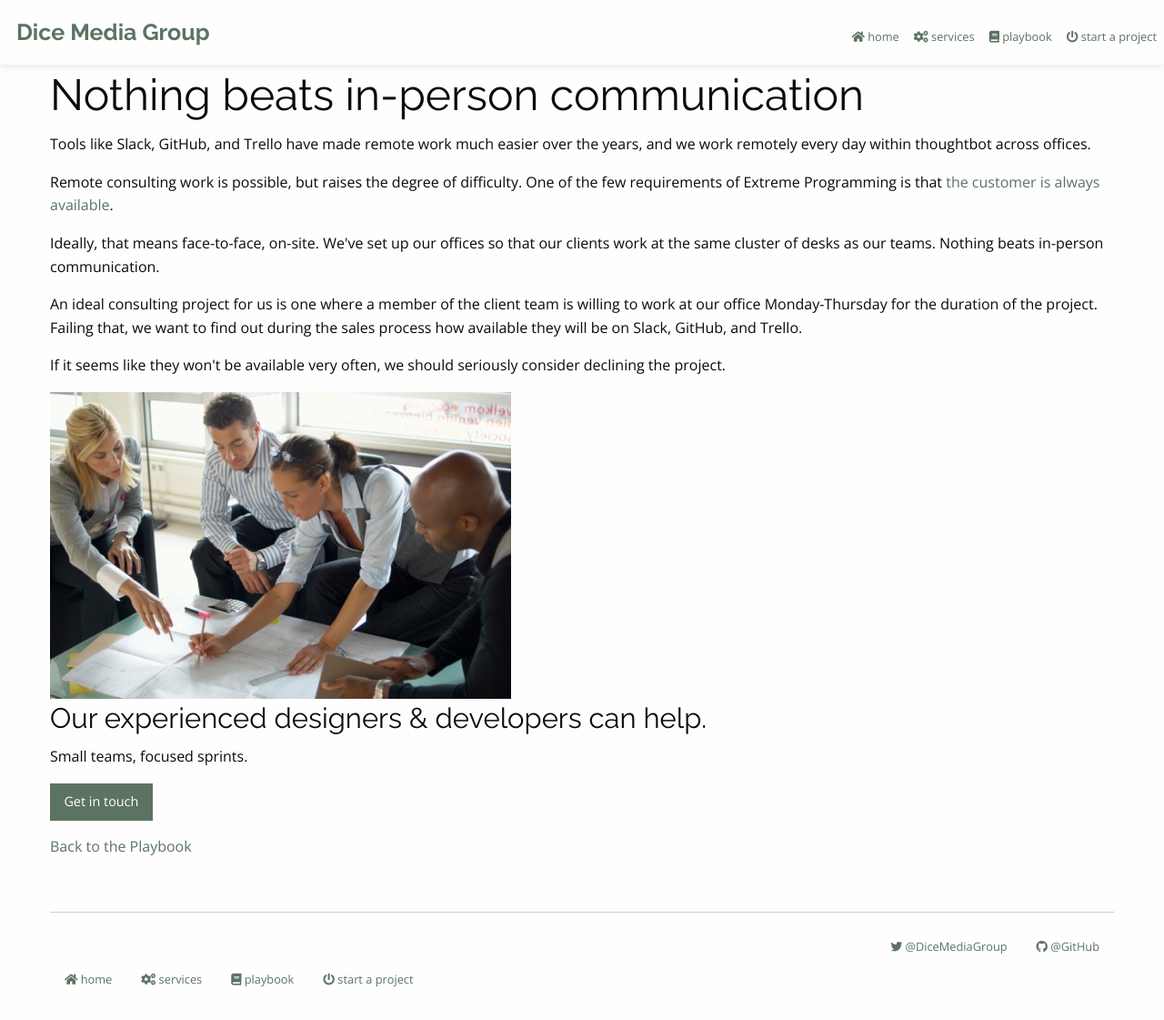
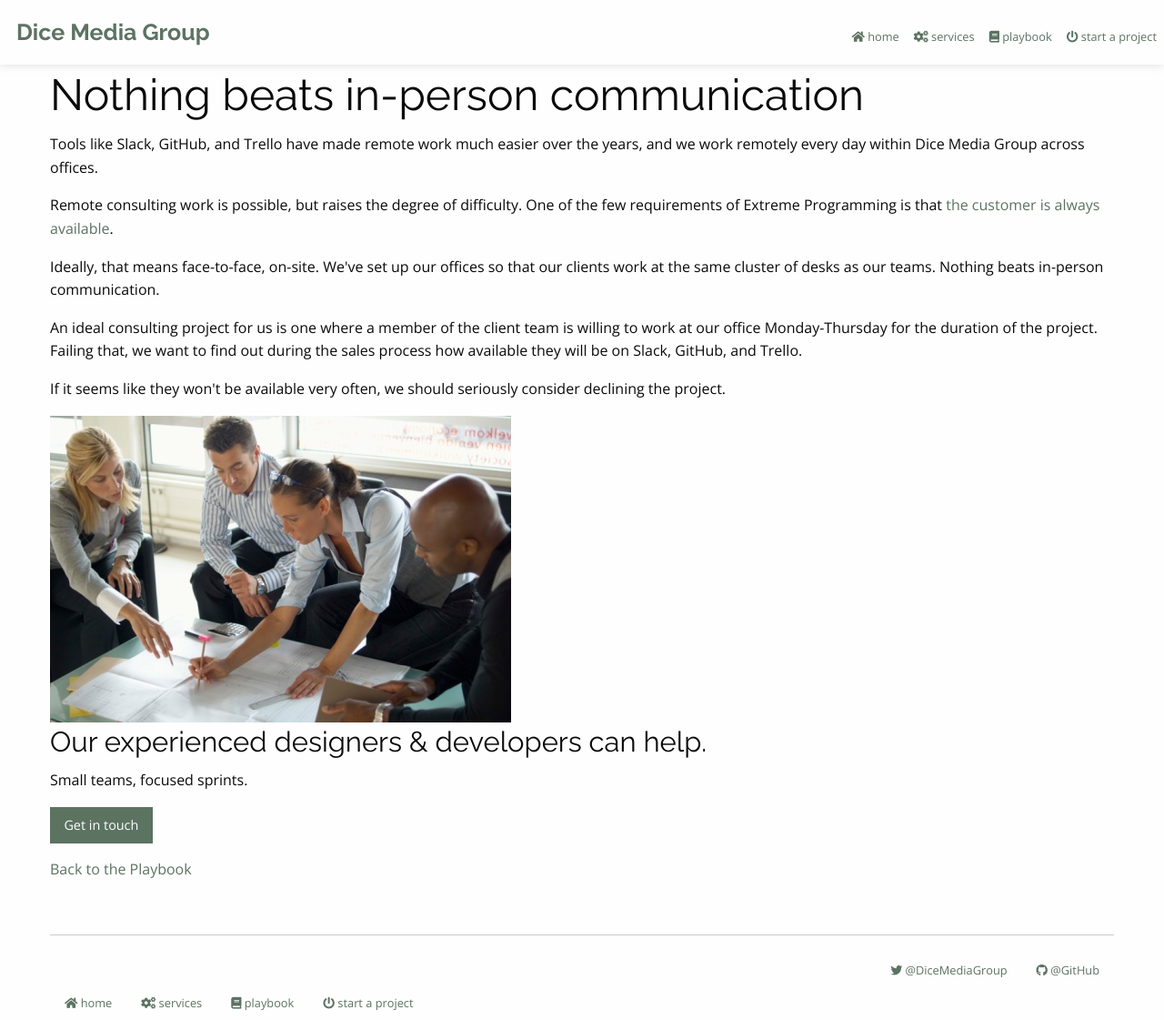
Before and after one commit to dice-media-group/dice-media-group.github.io, a Jekyll site: the page built from playbook/planning/in-person-communication/index.html, in a window 1280 px wide. Shown: the whole page at 91% size. Built offline with Jekyll 4.4.1, drawn with Linux system fonts in a browser that asks for light colours; nearby versions of some CDN libraries; before the commit the page ends 1095 px from its top, so only the background shows below that.

```diff
--- a/playbook/planning/in-person-communication/index.html
+++ b/playbook/planning/in-person-communication/index.html
@@ -12,7 +12,7 @@ description: Dice Media Group's process
 	</header>
 	<div class="playbook-content-wrapper single-column-layout">
 	<div class="playbook-content"><p>Tools like Slack, GitHub, and Trello have made remote work much easier over
-	the years, and we work remotely every day within thoughtbot across offices.</p>
+	the years, and we work remotely every day within {{ site.brand }} across offices.</p>
 
 	<p>Remote consulting work is possible, but raises the degree of
 	difficulty. One of the few requirements of Extreme Programming is that <a href="http://www.extremeprogramming.org/rules/customer.html">the
```
